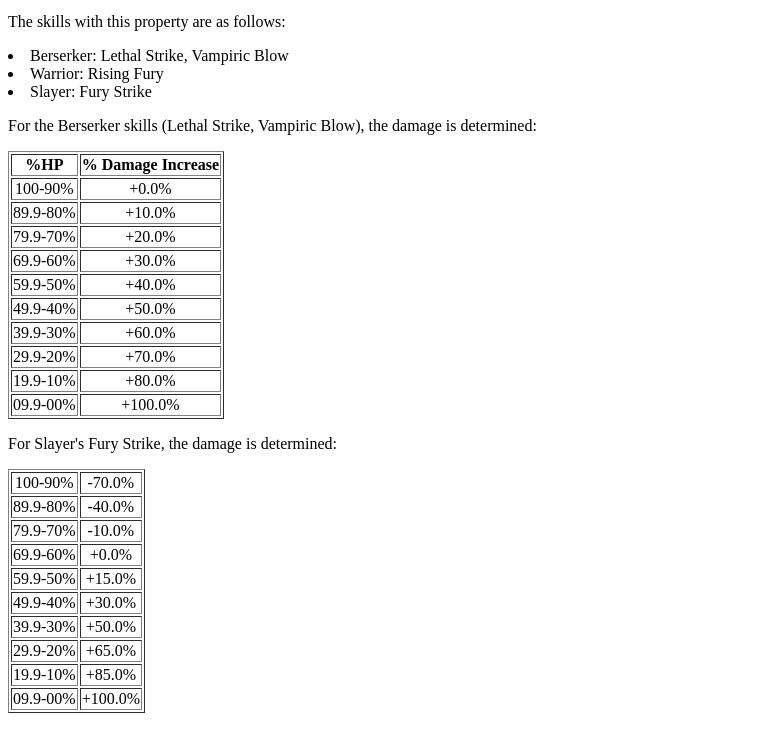
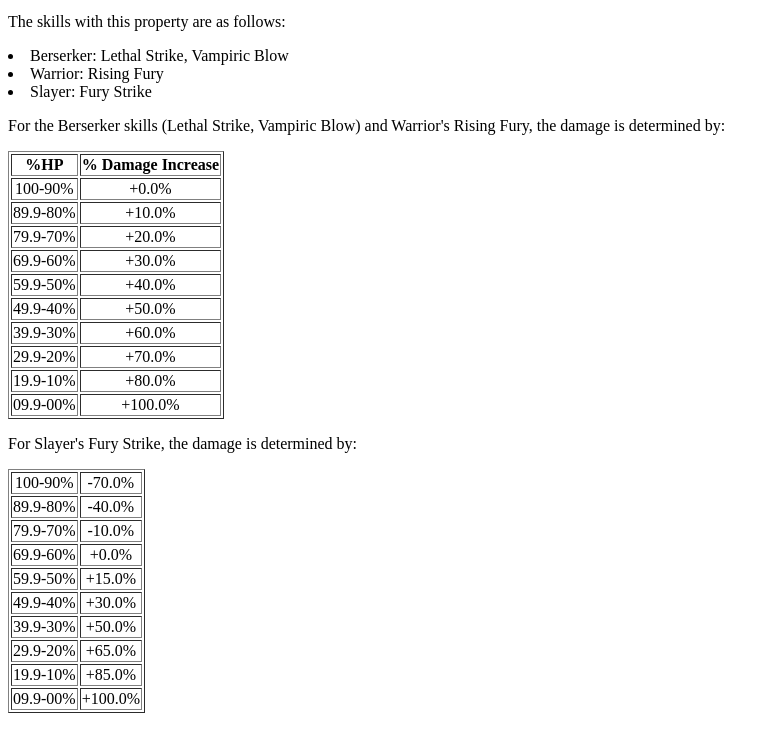
Before and after one commit to Bobthesnailsu/TeraTheory, a plain HTML site: page Theorycraft/Fury.html in a window 1280 px wide. Shown: the part 101-830 px from the top of the page, without its empty margins (0-779 px from the left). Drawn offline with Linux system fonts and the light colour scheme.

Commit message:
Update Fury.html

```diff
--- a/Theorycraft/Fury.html
+++ b/Theorycraft/Fury.html
@@ -16,8 +16,7 @@
 			<li>Berserker: Lethal Strike, Vampiric Blow</li>
 			<li>Warrior: Rising Fury</li>
 			<li>Slayer: Fury Strike</li>
-			<p>For the Berserker skills (Lethal Strike, Vampiric Blow), the damage is determined:</p>
-
+			<p>For the Berserker skills (Lethal Strike, Vampiric Blow) and Warrior's Rising Fury, the damage is determined by:</p>
 			<table  style=300px border="1">
 			<tr><th>%HP</th><th>% Damage Increase</th></tr>
 				<tr><td align="center">100-90%</td><td align="center">+0.0%</td></tr>
@@ -31,7 +30,7 @@
 				<tr><td align="center">19.9-10%</td><td align="center">+80.0%</td></tr>
 				<tr><td align="center">09.9-00%</td><td align="center">+100.0%</td></tr>
 			</table>
-		  	<p>For Slayer's Fury Strike, the damage is determined:</p>
+		  	<p>For Slayer's Fury Strike, the damage is determined by:</p>
 			<table  style=300px border="1">
 				<tr><td align="center">100-90%</td><td align="center">-70.0%</td></tr>
 				<tr><td align="center">89.9-80%</td><td align="center">-40.0%</td></tr>
```
